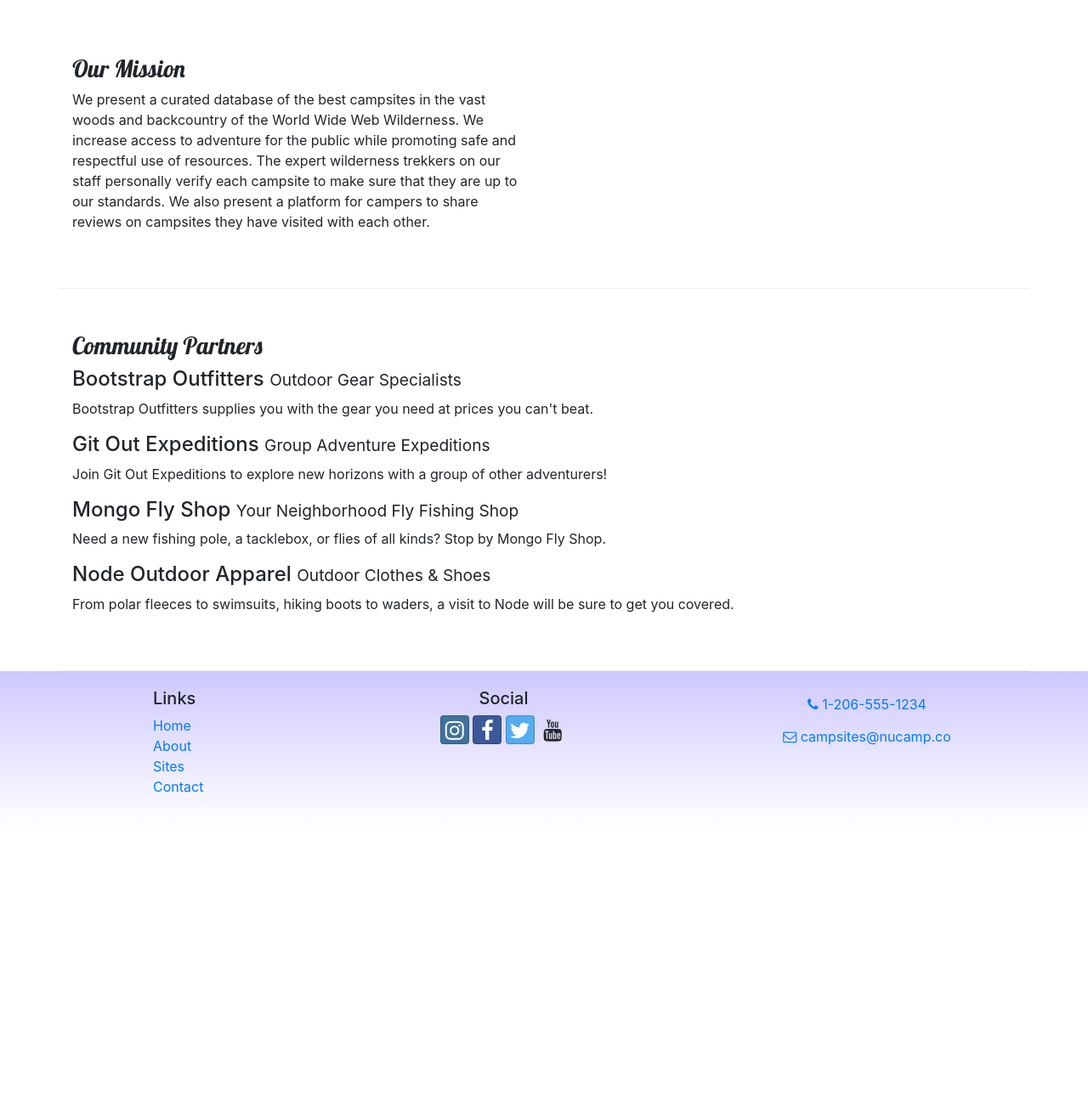
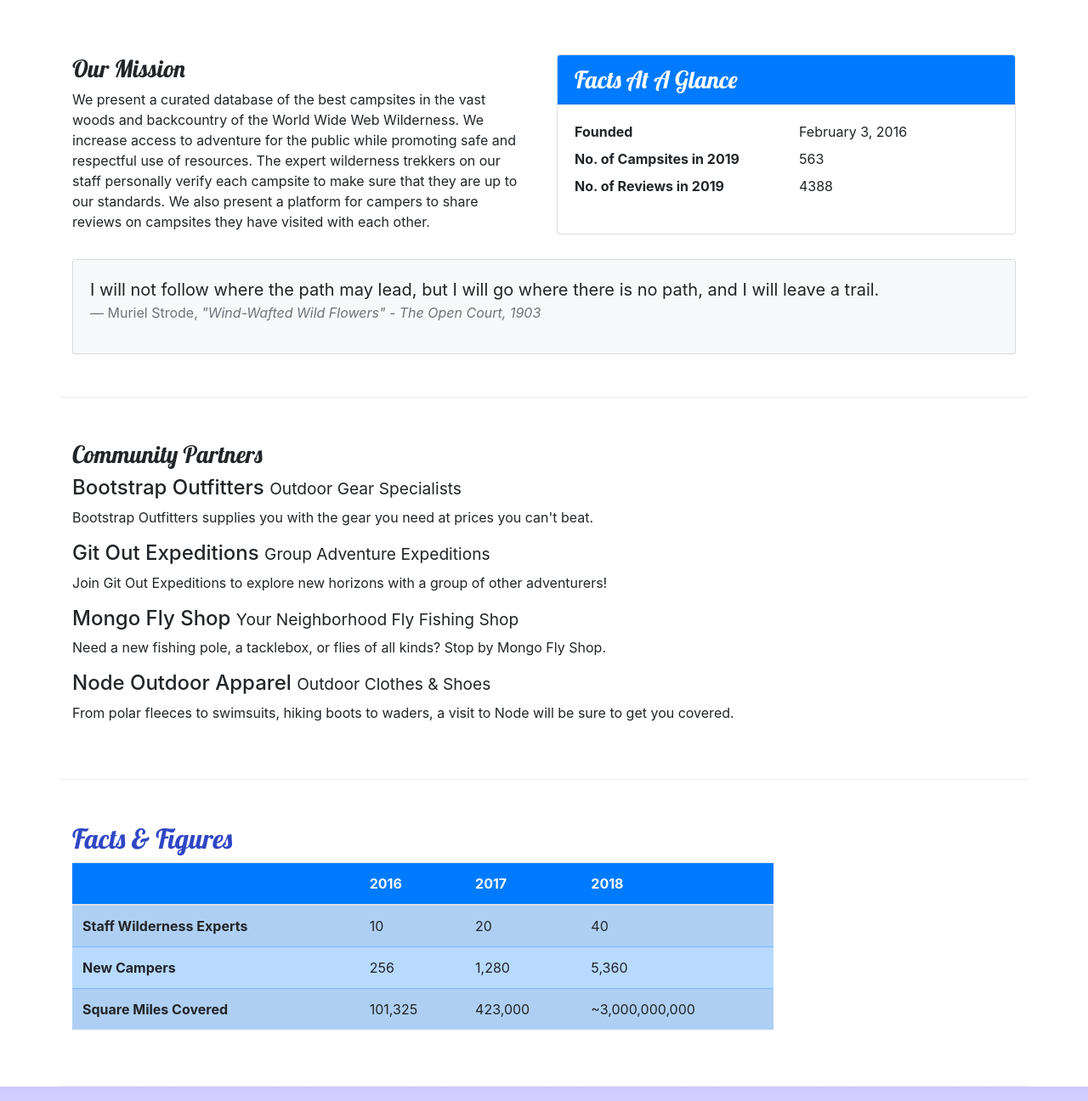
Before and after one commit to jbwidney/NuCamp-Camp-Site, a website: page aboutus.html in a window 1280 px wide. Shown: the part 340-1636 px from the top of the page at 85% size. Before the commit the page ends 1314 px from the top, so only its background shows below. Drawn offline with nearby package versions, Linux system fonts and the light colour scheme.

Commit message:
Cards and Tables

```diff
--- a/CSS/styles.css
+++ b/CSS/styles.css
@@ -14,7 +14,7 @@ header h2 {
     color: #CEC8FF
 }
 
-footer {
+.site-footer {
     background-image: linear-gradient(#CEC8FF, white);
     padding: 20px 0;
 }
--- a/aboutus.html
+++ b/aboutus.html
@@ -63,7 +63,34 @@
                 <h3>Our Mission</h3>
                 <p>We present a curated database of the best campsites in the vast woods and backcountry of the World Wide Web Wilderness. We increase access to adventure for the public while promoting safe and respectful use of resources. The expert wilderness trekkers on our staff personally verify each campsite to make sure that they are up to our standards. We also present a platform for campers to share reviews on campsites they have visited with each other.</p>
             </div>
-        </div>
+            <div class="col-sm-6">
+                <div class="card">
+                    <h3 class= "card-header bg-primary text-white">Facts At A Glance</h3>
+                        <div class="card-body">
+                            <dl class="row">
+                                <dt class="col-6">Founded</dt>
+                                <dd class="col-6">February 3, 2016</dd>
+                                <dt class="col-6">No. of Campsites in 2019</dt>
+                                <dd class="col-6">563</dd>
+                                <dt class="col-6">No. of Reviews in 2019</dt>
+                                <dd class="col-6">4388</dd>
+                            </dl>
+                        </div>
+                    </div>
+                </div>
+                <div class="col">
+                    <div class="card bg-light mt-3">
+                        <blockquote class="blockquote card-body">
+                            <p class="mb-0">I will not follow where the path may lead, but I will go where there is no path, and I will leave a trail.</p>
+                            <footer class="blockquote-footer">Muriel Strode,
+                                <cite title="Source Title">"Wind-Wafted Wild Flowers" - The Open Court, 1903
+
+                                </cite>
+                            </footer>
+                        </blockquote>
+                    </div>
+                </div>
+             </div>
 
         <div class="row row-content">
             <div class="col">
@@ -78,9 +105,50 @@
                 <p class= "d-none d-sm-block">From polar fleeces to swimsuits, hiking boots to waders, a visit to Node will be sure to get you covered.</p>
             </div>
         </div>
+
+        <div class="row row-content">
+            <div class="col-sm-9">
+                <h2>Facts &amp; Figures</h2>
+                <div class="table-responsive">
+                    <table class="table table-striped">
+                        <thead>
+                            <tr class="bg-primary text-light">
+                                <th></th>
+                                <th>2016</th>
+                                <th>2017</th>
+                                <th>2018</th>
+                            </tr>
+                        </thead>
+                        <tbody class="table-primary">
+                            <tr>
+                                <th>Staff Wilderness Experts</th>
+                                <td>10</td>
+                                <td>20</td>
+                                <td>40</td>
+                            </tr>
+                            <tr>
+                                <th>New Campers</th>
+                                <td>256</td>
+                                <td>1,280</td>
+                                <td>5,360</td>
+                            </tr>
+                            <tr>
+                                <th>Square Miles Covered</th>
+                                <td>101,325</td>
+                                <td>423,000</td>
+                                <td>~3,000,000,000</td>
+                            </tr>
+                        </tbody>
+                    </table>
+                </div>
+
+
+            </div>
+        </div>
+
     </div>
 
-    <footer>
+    <footer class="site-footer">
         <div class="container">
             <div class="row">
                 <div class="col-4 col-sm-2 offset-1">
```
Also changed, not shown: contactus.html (+1 -1 lines), index.html (+1 -1 lines).
